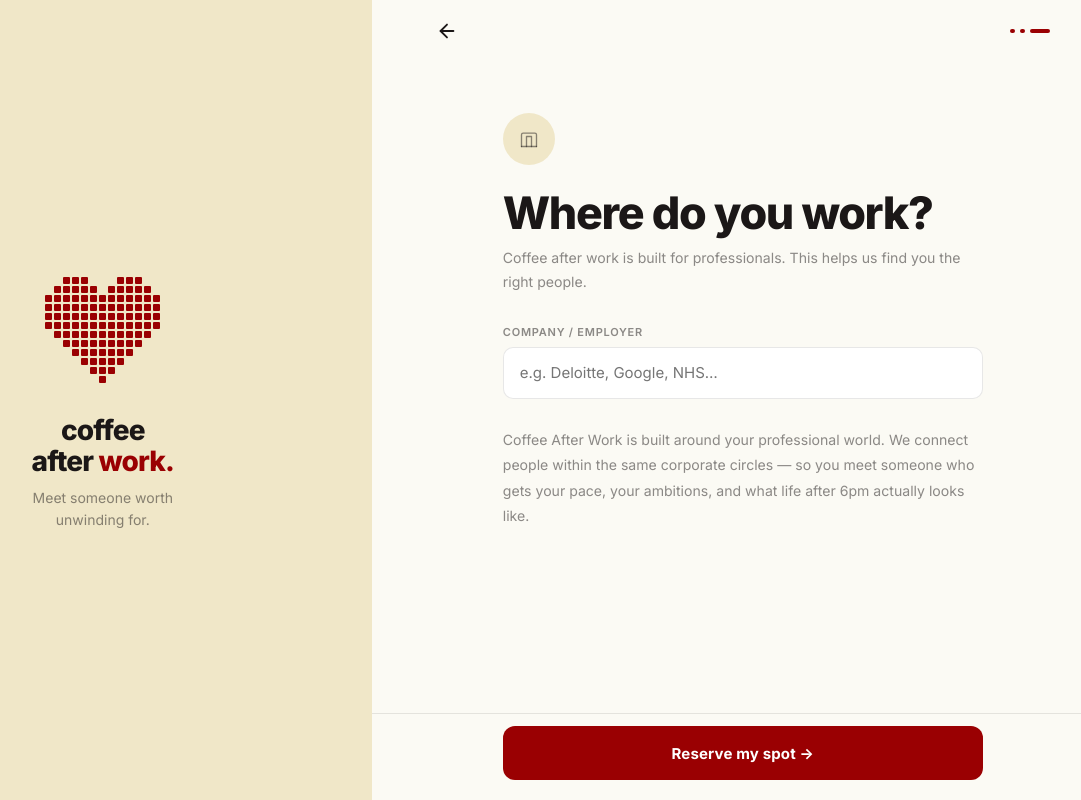
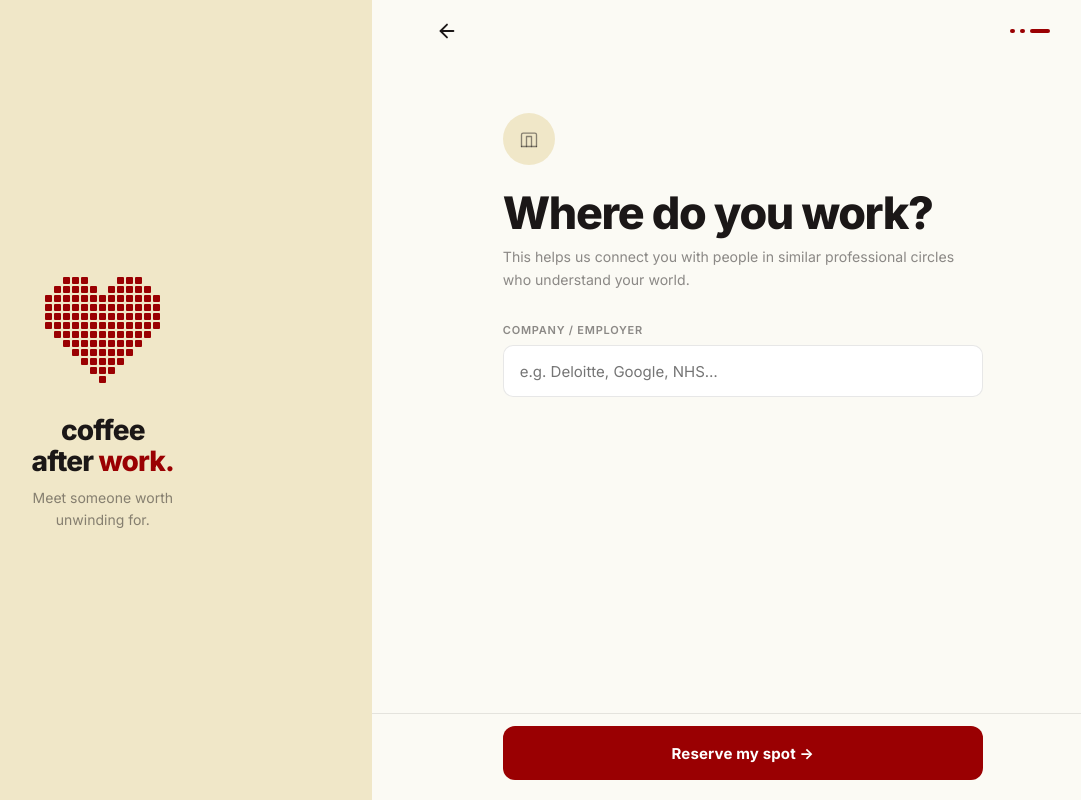
Before and after one commit to Ajith-cloudstick/cdapp, a React (Vite) app: page /company in a window 1280 px wide. Shown: the whole page, without its empty margins (166-1247 px from the left). Built offline with nearby package versions, Linux system fonts and the light colour scheme.

Commit message:
refactor: improve form validation logic, update copy, and remove redundant UI elements across onboarding pages

```diff
--- a/src/pages/Company.jsx
+++ b/src/pages/Company.jsx
@@ -64,8 +64,8 @@ export default function Company() {
         <h2 style={{ fontSize: "clamp(26px, 3.5vw, 48px)", fontWeight: 800, color: C.text, letterSpacing: "-.03em", lineHeight: 1.1, marginBottom: 8, animation: "fadeUp .4s ease .08s both" }}>
           Where do you work?
         </h2>
-        <p style={{ fontSize: "clamp(13px, 1.1vw, 16px)", color: C.muted, lineHeight: 1.65, marginBottom: 32, animation: "fadeUp .4s ease .12s both" }}>
-          Coffee after work is built for professionals. This helps us find you the right people.
+        <p style={{ fontSize: "clamp(14px, 1.1vw, 16px)", color: C.muted, lineHeight: 1.6, marginBottom: 32, animation: "fadeUp .4s ease .12s both" }}>
+          This helps us connect you with people in similar professional circles who understand your world.
         </p>
 
         <div style={{ animation: "fadeUp .4s ease .16s both" }}>
@@ -82,12 +82,6 @@ export default function Company() {
           </div>
         )}
 
-        <div style={{ marginTop: 28, animation: "fadeUp .4s ease .2s both" }}>
-          <p style={{ fontSize: "clamp(13px, 1.1vw, 15px)", color: C.muted, lineHeight: 1.8 }}>
-            Coffee After Work is built around your professional world. We connect people within the same corporate circles — so you meet someone who gets your pace, your ambitions, and what life after 6pm actually looks like.
-          </p>
-        </div>
-
       </div>
     </FormPage>
   );
--- a/src/pages/Phone.jsx
+++ b/src/pages/Phone.jsx
@@ -12,16 +12,25 @@ export default function Phone() {
   const navigate = useNavigate();
   const { phone, setPhone, setDialCode } = useApp();
 
-  const [country,  setCountry]  = useState(DEFAULT_COUNTRY);
+  const [country, setCountry] = useState(DEFAULT_COUNTRY);
   const [phoneErr, setPhoneErr] = useState(null);
-  const [shakeEl,  setShakeEl]  = useState(null);
-  const [focused,  setFocused]  = useState(false);
+  const [shakeEl, setShakeEl] = useState(null);
+  const [focused, setFocused] = useState(false);
 
   function shake(el) { setShakeEl(el); setTimeout(() => setShakeEl(null), 380); }
 
   function submit() {
+    if (!phone.trim()) {
+      setPhoneErr("Please enter your phone number.");
+      shake("phone");
+      return;
+    }
     const err = validatePhone(country.dial, phone);
-    if (phone.trim() && err) { setPhoneErr(err); shake("phone"); return; }
+    if (err) {
+      setPhoneErr(err);
+      shake("phone");
+      return;
+    }
     navigate("/company");
   }
 
@@ -36,7 +45,6 @@ export default function Phone() {
       action={
         <div style={{ display: "flex", flexDirection: "column", gap: 10 }}>
           <PrimaryBtn onClick={submit}>Continue →</PrimaryBtn>
-          <button onClick={() => navigate("/company")} style={{ background: "none", border: "none", color: C.muted, fontFamily: F, fontSize: 13, cursor: "pointer", padding: "6px 0", textAlign: "center" }}>Skip for now</button>
         </div>
       }
     >
@@ -49,7 +57,7 @@ export default function Phone() {
           Your phone number.
         </h2>
         <p style={{ fontSize: "clamp(13px, 1.1vw, 16px)", color: C.muted, lineHeight: 1.65, marginBottom: 32, animation: "fadeUp .4s ease .12s both" }}>
-          So we can reach you when your match is ready — no spam, ever.
+          We'll notify you the moment the app is live.
         </p>
 
         <div style={{ animation: "fadeUp .4s ease .16s both" }}>
@@ -69,9 +77,7 @@ export default function Phone() {
           {phoneErr && <ErrorBox msg={phoneErr} />}
         </div>
 
-        <div style={{ marginTop: 24, padding: "14px 16px", background: C.card, borderRadius: 12, animation: "fadeUp .4s ease .2s both" }}>
-          <p style={{ fontSize: 12.5, color: C.muted, lineHeight: 1.65 }}>📱 We'll reach you when it's your turn. That's it.</p>
-        </div>
+
       </div>
     </FormPage>
   );
--- a/src/pages/Signup.jsx
+++ b/src/pages/Signup.jsx
@@ -9,10 +9,10 @@ export default function Signup() {
   const navigate = useNavigate();
   const { name, setName, email, setEmail } = useApp();
 
-  const [nameErr,  setNameErr]  = useState(null);
+  const [nameErr, setNameErr] = useState(null);
   const [emailErr, setEmailErr] = useState(null);
-  const [loading,  setLoading]  = useState(false);
-  const [shakeEl,  setShakeEl]  = useState(null);
+  const [loading, setLoading] = useState(false);
+  const [shakeEl, setShakeEl] = useState(null);
 
   function shake(el) { setShakeEl(el); setTimeout(() => setShakeEl(null), 380); }
 
@@ -63,7 +63,7 @@ export default function Signup() {
         </div>
 
         <div style={{ marginTop: 28, padding: "14px 16px", background: C.card, borderRadius: 12, animation: "fadeUp .4s ease .16s both" }}>
-          <p style={{ fontSize: 12.5, color: C.muted, lineHeight: 1.65 }}>🔒 Your info is never shared. We'll only contact you when your spot opens.</p>
+          <p style={{ fontSize: 12.5, color: C.muted, lineHeight: 1.65 }}>🔒 Your info is never shared. We'll only contact you when the app is live.</p>
         </div>
 
       </div>
```
Also changed, not shown: src/assets/hero.png.
